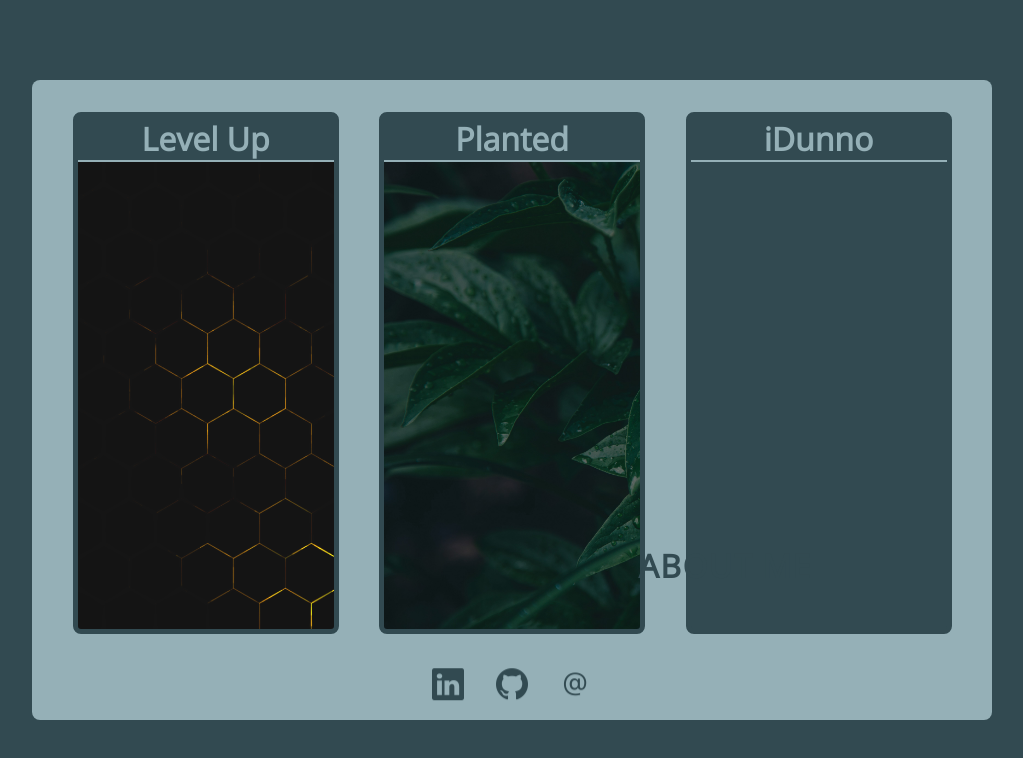
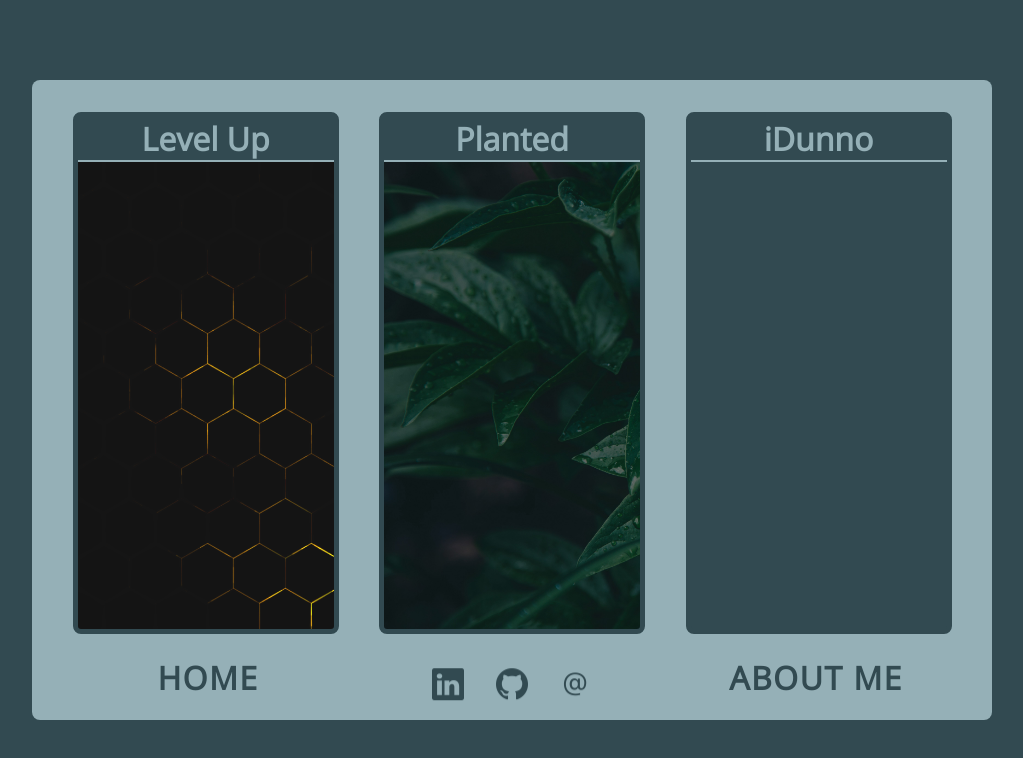
Before and after one commit to jkstone321/portfolio-2.0, a React (Create React App) app: page /projects in a window 1280 px wide. Shown: the top 758 px of the page, without its empty margins (128-1151 px from the left). Built offline with nearby package versions, Linux system fonts and the light colour scheme.

Commit message:
more styling stuff

```diff
--- a/src/components/navigation/index.js
+++ b/src/components/navigation/index.js
@@ -1,16 +1,41 @@
 import "./style.css";
 
 function Navigation(props) {
+  const homepageNavBox = {
+    marginBottom: "8rem",
+    justifyContent: "space-evenly",
+  };
+  const projectNavBox = { marginBottom: "0", justifyContent: "space-between" };
+  const homepageButton = { margin: "0" };
+  const projectButton = { margin: "1rem" };
+  let navBoxStyling;
+  let btnStyling;
+  let text = "";
+  let goesHome = false;
+  switch (props.page) {
+    case "homepage":
+      text = "Projects";
+      goesHome = false;
+      navBoxStyling = homepageNavBox;
+      btnStyling = homepageButton;
+      break;
+    case "projects":
+      text = "Home";
+      navBoxStyling = projectNavBox;
+      btnStyling = projectButton;
+      goesHome = true;
+      break;
+  }
   return (
     <>
-      <ul id="nav-box">
-        <li className="button button-2">
-          <a href="/" id="links">
-
+      <ul id="nav-box" style={navBoxStyling}>
+        <li className="button button-2" style={btnStyling}>
+          <a href={goesHome ? "/" : "/projects"} id="links">
+            {text}
           </a>
         </li>
 
-        <li className="button button-2">
+        <li className="button button-2" style={btnStyling}>
           <a href="/about-me" id="links">
             About Me
           </a>
--- a/src/components/navigation/style.css
+++ b/src/components/navigation/style.css
@@ -7,8 +7,6 @@
     transform: translateX(50%);
     display: flex;
     justify-content: space-evenly;
-
-    margin-bottom: 8rem;
 }
 
 .button {
@@ -17,7 +15,6 @@
     font-size: 2rem;
     font-weight: 600;
     line-height: 3rem;
-    /* margin: 0 1rem 0 1rem; */
     max-width: 20rem;
     position: relative;
     text-decoration: none;
--- a/src/pages/homepage/index.js
+++ b/src/pages/homepage/index.js
@@ -9,13 +9,13 @@ function Home() {
         <div id="alittleflexboxaction">
           <div id="first-letter">J</div>
           <div id="my-name" className="my-name">
-            ordan{" "}
+            ordan
           </div>
           <div id="last-name">Stone</div>
         </div>
         <h3 id="title-name">MERN Developer</h3>
-        <Navigation />
-        <Contact page="homepage" />
+        <Navigation page="homepage" />
+        <Contact />
       </div>
     </>
   );
```
